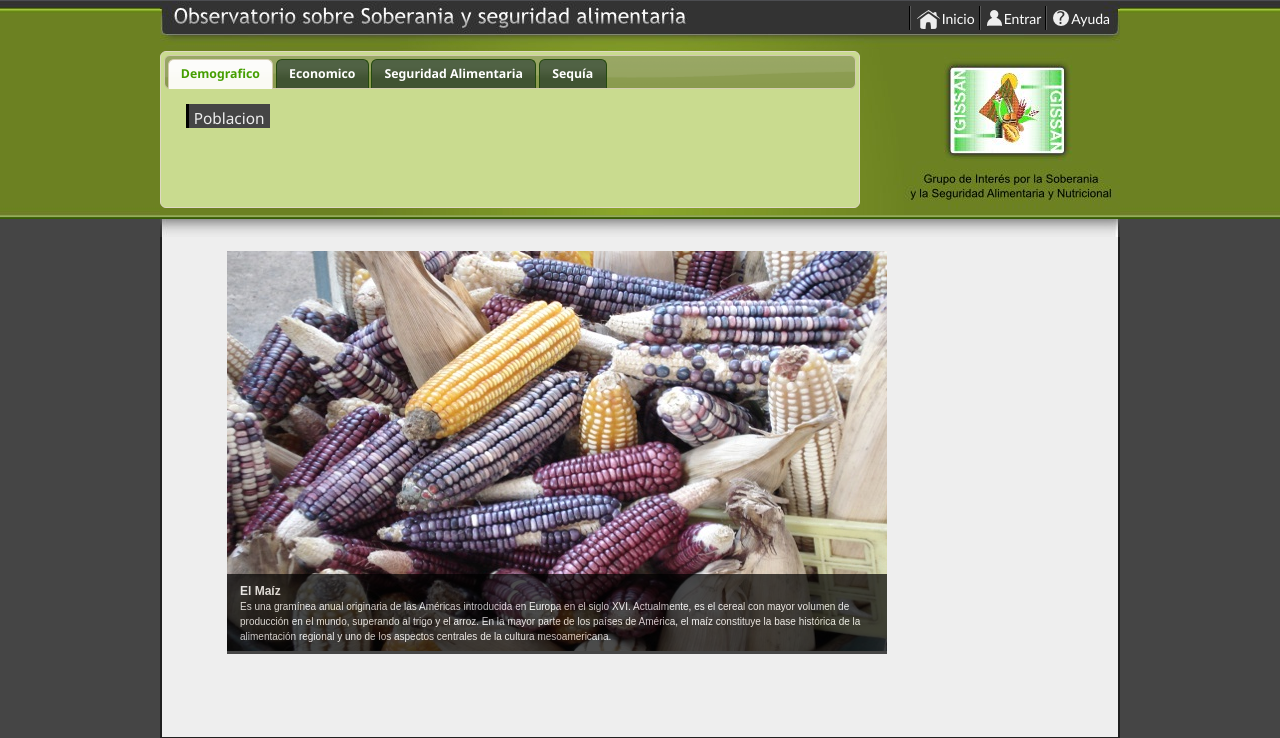
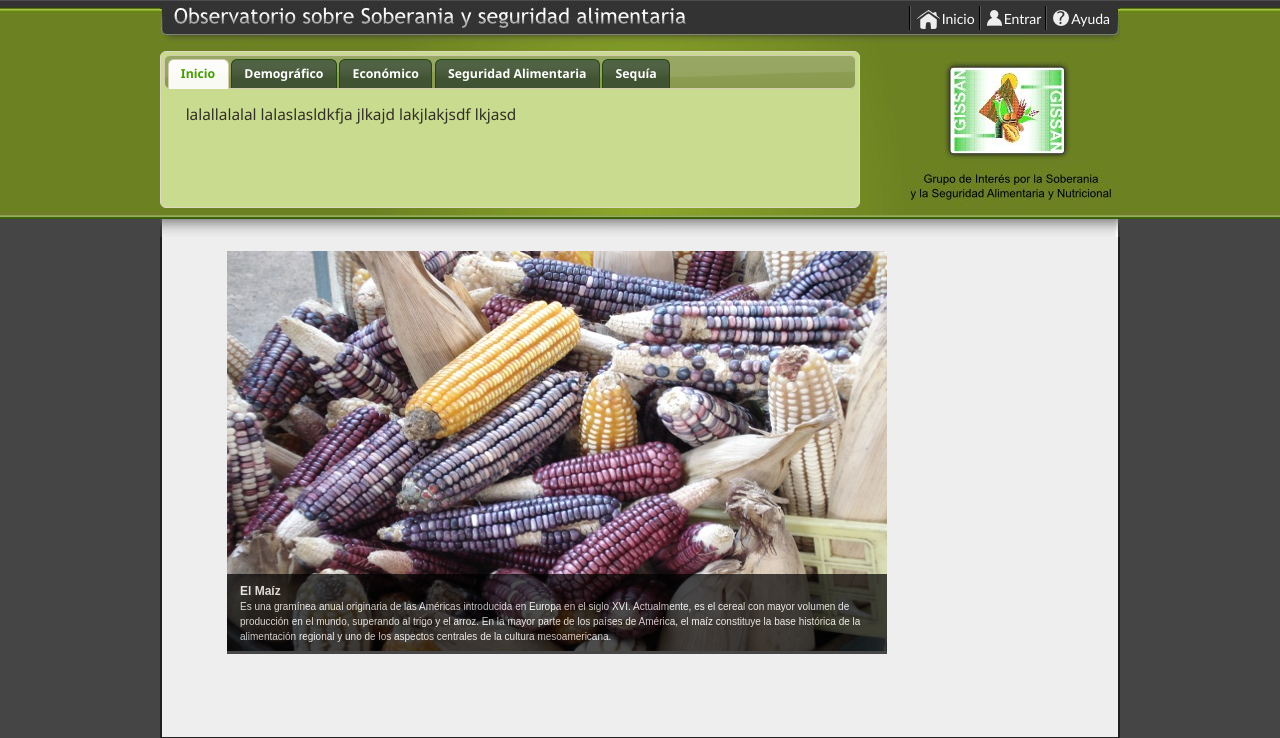
Before and after one commit to fitoria/sissansequia, a Django app: template templates/economico/index.html in a window 1280 px wide. Shown: the top 738 px of the page. Run offline with Django 3.2, Linux system fonts and the light colour scheme; the template is opened without the code that fills it, so the values that code supplies are empty.

Commit message:
fixing tabs

```diff
--- a/templates/base.html
+++ b/templates/base.html
@@ -40,13 +40,17 @@
 	<div id="tabs">
 			<ul>
 
-				<li><a href="#tabs-1">Demografico</a></li>
+				<li><a href="#tabs-0">Inicio</a></li>
+				<li><a href="#tabs-1">Demográfico</a></li>
                 <!--<li><a href="#tabs-2">Socio Demografico</a></li>-->
-				<li><a href="#tabs-3">Economico</a></li>
+				<li><a href="#tabs-3">Económico</a></li>
                 <!--<li><a href="#tabs-4">Gasto Social</a></li>-->
 				<li><a href="#tabs-5">Seguridad Alimentaria</a></li>
 				<li><a href="#tabs-6">Sequía</a></li>
 			</ul>
+			<div id="tabs-0">lalallalalal lalaslasldkfja jlkajd  lakjlakjsdf lkjasd
+							<br><br><br><br>
+			</div>
 			<div id="tabs-1"><div id="enlace"><a href="/demografico/poblacion">Poblacion</a></div>
 							<br><br><br><br>
 			</div>
--- a/templates/economico/index.html
+++ b/templates/economico/index.html
@@ -1,5 +1,6 @@
 {% extends 'base.html' %}
-{%block tab%}'tabs-1'{%endblock%}
+{%block tab%}'tabs-0'{%endblock%}
+{%block titulo%}Inicio{%endblock%}
 {%block extrahead%}
 <script type="text/javascript" src="/js/s3Slider.js"></script>
 <script type="text/javascript">
```
Also changed, not shown: 3 other files.
